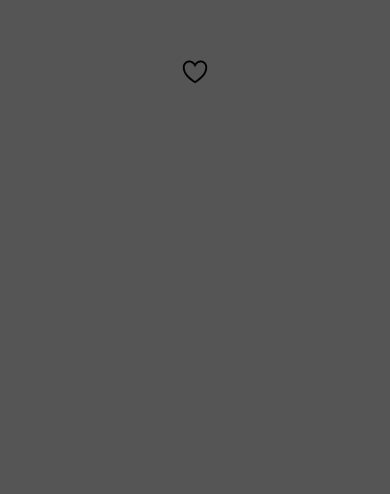
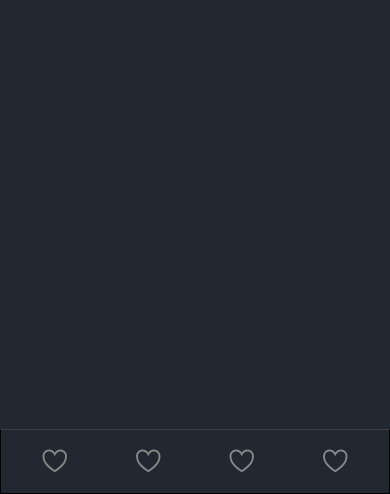
Before and after one commit to alejandrogalaz21/react-native-music-player, a React Native app: screen / in a window 390 px wide. Shown: the part 350-844 px from the top of the page. Built offline with nearby package versions, Linux system fonts and the light colour scheme.

Commit message:
working in botton section

```diff
--- a/screens/MusicPlayer.js
+++ b/screens/MusicPlayer.js
@@ -1,12 +1,41 @@
 import React from 'react'
-import { StyleSheet, View, SafeAreaView } from 'react-native'
+import {
+  StyleSheet,
+  View,
+  SafeAreaView,
+  TouchableOpacity,
+  Dimensions
+} from 'react-native'
 import Ionicons from 'react-native-vector-icons/Ionicons'
+
+const { width, height } = Dimensions.get('window')
 
 const MusicPlayer = () => {
   return (
     <SafeAreaView style={styles.container}>
       <View style={styles.mainContainer}>
-        <Ionicons name="heart-outline" size={30} />
+        {/* image */}
+        {/* slider */}
+        {/* music controls */}
+      </View>
+      <View style={styles.bottomContainer}>
+        <View style={styles.bottomContainerIconWrapper}>
+          <TouchableOpacity onPress={() => {}}>
+            <Ionicons name="heart-outline" size={30} color="#888888" />
+          </TouchableOpacity>
+
+          <TouchableOpacity onPress={() => {}}>
+            <Ionicons name="heart-outline" size={30} color="#888888" />
+          </TouchableOpacity>
+
+          <TouchableOpacity onPress={() => {}}>
+            <Ionicons name="heart-outline" size={30} color="#888888" />
+          </TouchableOpacity>
+
+          <TouchableOpacity onPress={() => {}}>
+            <Ionicons name="heart-outline" size={30} color="#888888" />
+          </TouchableOpacity>
+        </View>
       </View>
     </SafeAreaView>
   )
@@ -15,12 +44,24 @@ const MusicPlayer = () => {
 const styles = StyleSheet.create({
   container: {
     flex: 1,
-    backgroundColor: '#555'
+    backgroundColor: '#222831'
   },
   mainContainer: {
     flex: 1,
     alignItems: 'center',
     justifyContent: 'center'
+  },
+  bottomContainer: {
+    width,
+    alignItems: 'center',
+    paddingVertical: 15,
+    borderTopColor: '#393E46',
+    borderWidth: 1
+  },
+  bottomContainerIconWrapper: {
+    flexDirection: 'row',
+    justifyContent: 'space-between',
+    width: '80%'
   }
 })
 
```
